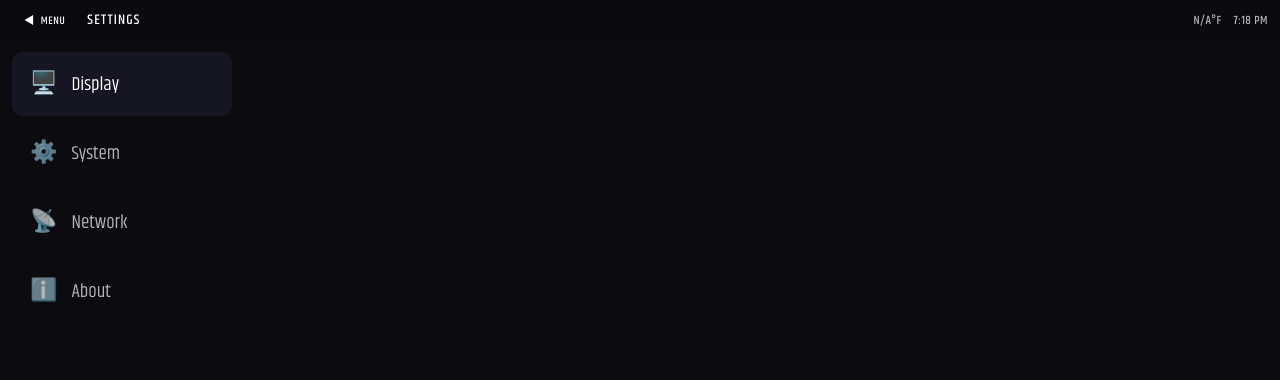
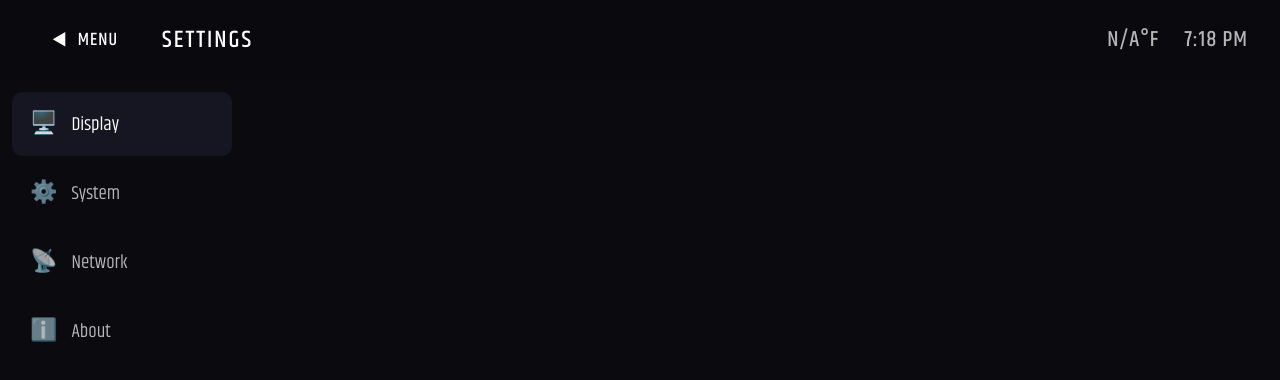
Before and after one commit to Qubibyte/QubibyteHMI, an Electron app: page pages/settings.html in a window 1280 px wide. Drawn offline with Linux system fonts and the light colour scheme; no server answers.

Commit message:
top bar consistent size

```diff
--- a/styles.css
+++ b/styles.css
@@ -59,6 +59,13 @@
     --scrollbar-thumb: rgba(255, 255, 255, 0.15);
     --scrollbar-thumb-hover: rgba(255, 255, 255, 0.25);
 
+    /* Top bar — same size on main menu and all sub-pages */
+    --top-bar-height: 80px;
+    --top-bar-padding-x: 32px;
+    --top-bar-logo-height: 48px;
+    --top-bar-system-info-size: 22px;
+    --top-bar-page-title-size: 24px;
+
     /* Typography */
     --font-primary: 'Inter', 'Segoe UI', -apple-system, sans-serif;
     --font-display: 'Khand', 'Inter', sans-serif;
@@ -585,7 +592,7 @@ body {
     z-index: 1;
 }
 
-/* Embedded apps: compact top bar (same as other sub-pages) */
+/* Embedded apps: top bar above iframe */
 .embed-body > .subpage-top-bar {
     position: relative;
     z-index: 2147483647;
@@ -600,15 +607,16 @@ body {
    TOP BAR
    ============================================ */
 .top-bar {
-    height: 80px;
+    height: var(--top-bar-height);
     display: flex;
     align-items: center;
     justify-content: space-between;
-    padding: 0 32px;
+    padding: 0 var(--top-bar-padding-x);
     background: var(--top-bar-bg);
     border-bottom: 1px solid var(--border-color);
     backdrop-filter: blur(10px);
     flex-shrink: 0;
+    box-sizing: border-box;
 }
 
 .top-bar-left {
@@ -618,7 +626,7 @@ body {
 }
 
 .top-bar-logo {
-    height: 48px;
+    height: var(--top-bar-logo-height);
     width: auto;
 }
 
@@ -661,22 +669,16 @@ body {
     max-width: 45%;
 }
 
-/* Compact top bar on sub-pages (settings, embeds, calibration, etc.) — main menu stays full size */
-.subpage-top-bar {
-    height: 44px;
-    padding: 0 14px 0 16px;
-    backdrop-filter: blur(10px);
-}
-
+/* Sub-pages use the same top bar height as the main menu; layout tweaks only */
 .subpage-top-bar .top-bar-left {
-    gap: 12px;
+    gap: 24px;
     min-width: 0;
 }
 
 .subpage-top-bar .page-title {
-    font-size: 15px;
+    font-size: var(--top-bar-page-title-size);
     font-weight: 500;
-    letter-spacing: 1.2px;
+    letter-spacing: 2px;
     white-space: nowrap;
     overflow: hidden;
     text-overflow: ellipsis;
@@ -684,15 +686,6 @@ body {
 
 .subpage-top-bar .back-btn {
     flex-shrink: 0;
-    gap: 6px;
-    padding: 5px 11px;
-    border-radius: 6px;
-    font-size: 12px;
-    letter-spacing: 0.6px;
-}
-
-.subpage-top-bar .back-icon {
-    font-size: 11px;
 }
 
 .system-info {
@@ -700,17 +693,14 @@ body {
     align-items: baseline;
     gap: 1.15em;
     font-family: var(--font-display);
-    font-size: 22px;
+    font-size: var(--top-bar-system-info-size);
     font-weight: 500;
     color: var(--text-secondary);
     letter-spacing: 1px;
 }
 
 .subpage-top-bar .system-info {
-    font-size: 13px;
-    letter-spacing: 0.5px;
     white-space: nowrap;
-    gap: 1em;
 }
 
 /* ============================================
@@ -3277,35 +3267,12 @@ input:checked+.toggle-slider::before {
         font-size: 17px;
     }
 
-    .main-app > .top-bar {
-        height: 68px;
-        padding: 0 20px;
-    }
-
-    .top-bar-logo {
-        height: 40px;
-    }
-
-    .main-app > .top-bar .system-info {
-        font-size: 18px;
-    }
-
-    .subpage-top-bar {
-        height: 40px;
-        padding: 0 12px 0 14px;
-    }
-
-    .subpage-top-bar .page-title {
-        font-size: 14px;
-    }
-
-    .subpage-top-bar .back-btn {
-        padding: 4px 10px;
-        font-size: 11px;
-    }
-
-    .subpage-top-bar .system-info {
-        font-size: 12px;
+    :root {
+        --top-bar-height: 68px;
+        --top-bar-padding-x: 20px;
+        --top-bar-logo-height: 40px;
+        --top-bar-system-info-size: 18px;
+        --top-bar-page-title-size: 20px;
     }
 }
 
```
